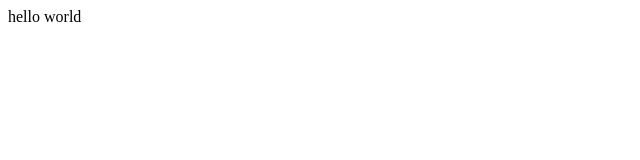
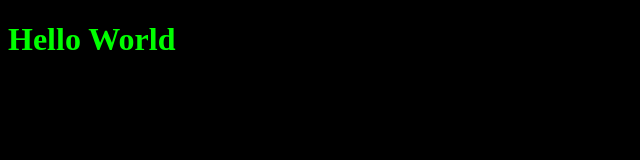
Before and after one commit to semogakaya802-hub/lat_1, a plain HTML site: page index.html in a window 1280 px wide. Shown: the whole page, without its empty margins (0-640 px from the left). Drawn offline with Linux system fonts and the light colour scheme.

Commit message:
Update index.html

```diff
--- a/index.html
+++ b/index.html
@@ -1,5 +1,19 @@
+<!DOCTYPE html>
+<html>
+<head>
+    <title>My Website</title>
+    <style>
+        body {
+            background-color: black;
+        }
+
+        h1 {
+            color: lime;
+        }
+    </style>
+</head>
+
 <body>
-   <html>
-           hello world
-   </html>
+    <h1>Hello World</h1>
 </body>
+</html>
```
